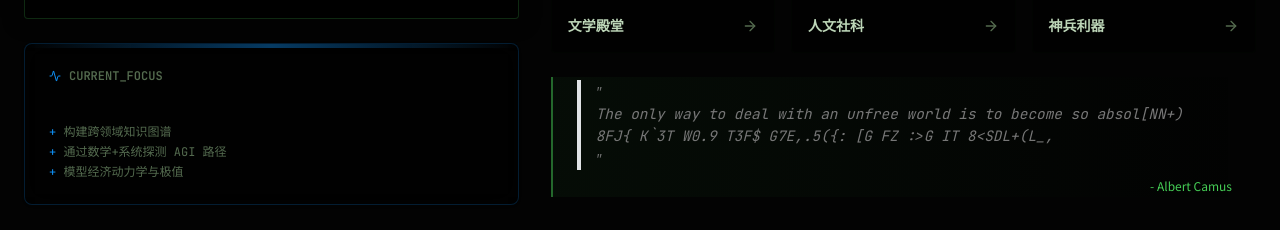
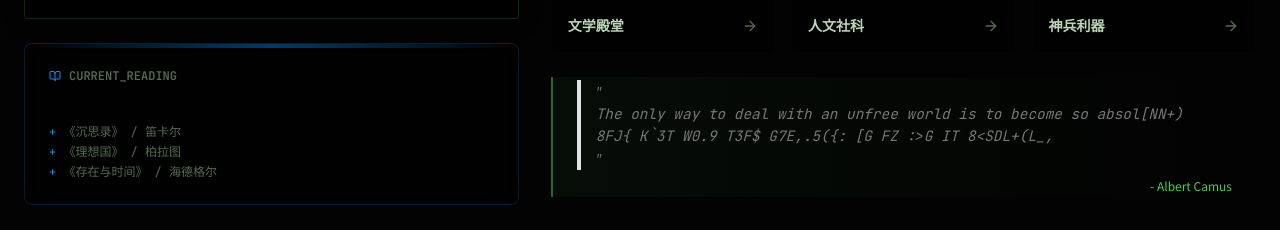
Before and after one commit to IDontGetAI/IDontGetAI.github.io, a React (Vite) app: page /notes/math/analysis-note in a window 1280 px wide. Shown: the part 927-1157 px from the top of the page. Built offline with nearby package versions, Linux system fonts and the light colour scheme.

Commit message:
Update home reading card

```diff
--- a/src/pages/Home.tsx
+++ b/src/pages/Home.tsx
@@ -144,14 +144,14 @@ export default function Home() {
                 <div className="absolute top-0 left-0 w-full h-1 bg-gradient-to-r from-transparent via-secondary to-transparent opacity-40" />
                 <CardHeader className="pb-2">
                     <CardTitle className="text-xs font-mono text-muted-foreground flex items-center gap-2">
-                        <Activity className="w-3 h-3 text-secondary" /> CURRENT_FOCUS
+                        <BookOpen className="w-3 h-3 text-secondary" /> CURRENT_READING
                     </CardTitle>
                 </CardHeader>
                 <CardContent className="pt-0">
                     <div className="space-y-1 text-xs font-mono text-muted-foreground">
-                        <div><span className="text-secondary">+</span> 构建跨领域知识图谱</div>
-                        <div><span className="text-secondary">+</span> 通过数学+系统探测 AGI 路径</div>
-                        <div><span className="text-secondary">+</span> 模型经济动力学与极值</div>
+                        <div><span className="text-secondary">+</span> 《沉思录》 / 笛卡尔</div>
+                        <div><span className="text-secondary">+</span> 《理想国》 / 柏拉图</div>
+                        <div><span className="text-secondary">+</span> 《存在与时间》 / 海德格尔</div>
                     </div>
                 </CardContent>
             </Card>
```
